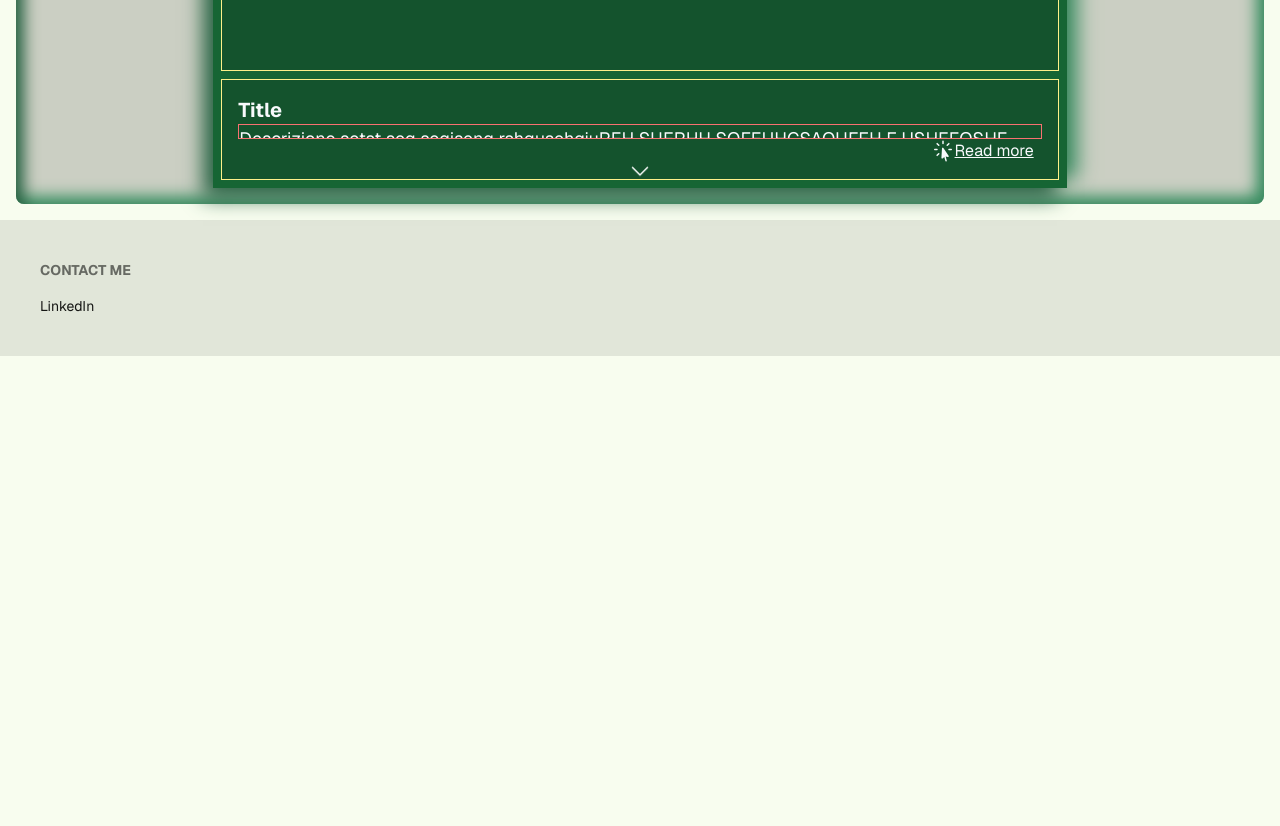
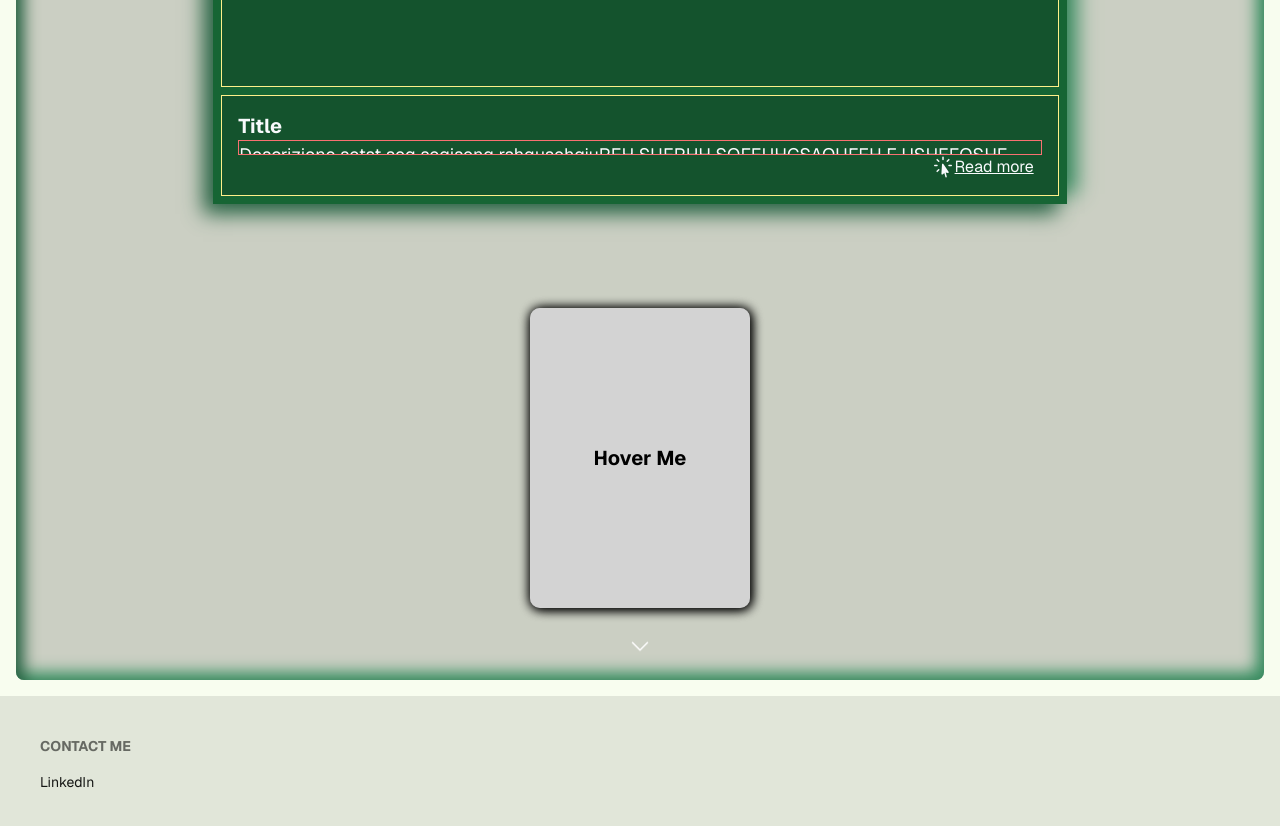
Before and after one commit to dhimiterPoison/dhimiterhelmi-old, a Next.js app: page /playground in a window 1280 px wide. Shown: the part 1380-2206 px from the top of the page. Before the commit the page ends 1736 px from the top, so only its background shows below. Built offline with nearby package versions, Linux system fonts and the light colour scheme.

Commit message:
added jest for testing

```diff
--- a/app/components/CarrerCarousel.tsx
+++ b/app/components/CarrerCarousel.tsx
@@ -257,7 +257,8 @@ const CarrerCarousel = () => {
 		<div className='carousel-slider career flex gap-4 md:gap-8 items-center justify-start lg:justify-center px-4 py-6 md:p-12 overflow-auto overscroll-none snap-proximity snap-x scroll-px-10'>
 			{experiences.map((experience, index) => {
 				return (
-					<div
+					<Link
+						href={`/career/${experience.slug}`}
 						key={experience.id}
 						id={`experience-${index}`}
 						className={`carousel-card relative flex w-72 flex-col bg-[#294f38] flex-shrink-0 justify-self-center rounded-xl
@@ -331,9 +332,9 @@ const CarrerCarousel = () => {
 							</ul>
 						</div>
 						<div className='absolute bottom-2 text-sm self-end text-white'>
-							<Link
-								href={`/career/${experience.slug}`}
-								className='flex items-center btn btn-sm border-base-100'
+							<div
+
+								className='flex items-center '
 							>
 								<svg
 									xmlns='http://www.w3.org/2000/svg'
@@ -348,9 +349,9 @@ const CarrerCarousel = () => {
 									/>
 								</svg>
 								<span className='mr-2 cursor-pointer underline'>Read more</span>
-							</Link>
+							</div>
 						</div>
-					</div>
+					</Link>
 				);
 			})}
 		</div>
--- a/app/components/ContactForm.tsx
+++ b/app/components/ContactForm.tsx
@@ -20,11 +20,11 @@ const ContactForm = () => {
 			<div className='text-lg font-light leading-3'>
 				Did you find my work interesting?
 			</div>
-			<div className='text-2xl md:text-3xl font-semibold  leading-10'>Let's get in touch!</div>
+			<div className='text-2xl md:text-3xl font-semibold  leading-10'>Let&apos;s get in touch!</div>
 			<div className='text-lg font-light leading-8'>
 				Contact me and I&apos;ll reach you out ASAP.
 				<br />
-				let's create something awesome together!
+				let&apos;s create something awesome together!
 			</div>
 			<form
 				action={submit}
--- a/app/globals.scss
+++ b/app/globals.scss
@@ -7,13 +7,11 @@ $base-200: '#205A32';
 $base-300: '#337A54';
 $base-400: '#90D8A7';
 
-
-
 body {
 	width: 100%;
 
-	--primary : #F9F871;
-	--secondary : #CC8BB8;
+	--primary: #f9f871;
+	--secondary: #cc8bb8;
 
 	--transition: 0.25s;
 	--spark: 1.8s;
@@ -215,11 +213,10 @@ body {
 // 	min-height: 0;
 // }
 
-
 .snake-container {
 	position: relative;
-    width: 100%;
-    margin: 0 auto;
+	width: 100%;
+	margin: 0 auto;
 
 	// height: min(100svh, fit-content);
 
@@ -292,3 +289,69 @@ body {
 		}
 	}
 }
+
+.book-card-test {
+	.book {
+		position: relative;
+		border-radius: 10px;
+		width: 220px;
+		height: 300px;
+		background-color: whitesmoke;
+		-webkit-box-shadow: 1px 1px 12px #000;
+		box-shadow: 1px 1px 12px #000;
+		-webkit-transform: preserve-3d;
+		-ms-transform: preserve-3d;
+		transform: preserve-3d;
+		-webkit-perspective: 2000px;
+		perspective: 2000px;
+		display: -webkit-box;
+		display: -ms-flexbox;
+		display: flex;
+		-webkit-box-align: center;
+		-ms-flex-align: center;
+		align-items: center;
+		-webkit-box-pack: center;
+		-ms-flex-pack: center;
+		justify-content: center;
+		color: #000;
+	}
+
+	.cover {
+		top: 0;
+		position: absolute;
+		background-color: lightgray;
+		width: 100%;
+		height: 100%;
+		border-radius: 10px;
+		cursor: pointer;
+		-webkit-transition: all 0.5s;
+		transition: all 0.5s;
+		-webkit-transform-origin: 0;
+		-ms-transform-origin: 0;
+		transform-origin: 0;
+		-webkit-box-shadow: 1px 1px 12px #000;
+		box-shadow: 1px 1px 12px #000;
+		display: -webkit-box;
+		display: -ms-flexbox;
+		display: flex;
+		-webkit-box-align: center;
+		-ms-flex-align: center;
+		align-items: center;
+		-webkit-box-pack: center;
+		-ms-flex-pack: center;
+		justify-content: center;
+	}
+
+	.book:hover .cover {
+		-webkit-transition: all 0.5s;
+		transition: all 0.5s;
+		-webkit-transform: rotatey(-80deg);
+		-ms-transform: rotatey(-80deg);
+		transform: rotatey(-80deg);
+	}
+
+	p {
+		font-size: 20px;
+		font-weight: bolder;
+	}
+}
--- a/app/page.tsx
+++ b/app/page.tsx
@@ -29,7 +29,7 @@ export default function Home() {
         <main
             //adding w-full fixes the horizontal scroll issue, BUUUT, it also makes the carousels
             //be restricted by the padding, id like it to continue to the end of the screen
-            className={`flex flex-col w-full py-4 md:p-8 justify-start ${GeistSans.className} scroll-smooth transition ease-linear`}
+            className={`landing-page flex flex-col w-full py-4 md:p-8 justify-start ${GeistSans.className} scroll-smooth transition ease-linear`}
         >
             <ShortPresentation />
             <MainHero />
--- a/app/playground/page.tsx
+++ b/app/playground/page.tsx
@@ -1,9 +1,12 @@
+'use client';
 import Link from 'next/link';
 import React from 'react';
 
 const page = () => {
+	const [showDetail, setShowDetail] = React.useState(false);
 	return (
-		<div className='flex flex-col gap-16 items-center py-4'>
+		<div className='p-main w-full flex p-4'>
+			<div className='flex flex-col w-full gap-16 items-center py-4 transition ease-in-out duration-100'>
 				{[1, 2, 3, 4].map((card, index) => {
 					return (
 						<div
@@ -17,7 +20,7 @@ const page = () => {
 									Descrizione setst seg segiseng rshgusehgiuREH SUERHH
 									SOFEUHGSAOUFEH F USHEFOSHF SEIHFSEFH SH SHASF{' '}
 								</span>
-							<Link href={`/career/`} className='flex items-center self-end'>
+								<div className='flex items-center self-end'>
 									<svg
 										xmlns='http://www.w3.org/2000/svg'
 										viewBox='0 0 24 24'
@@ -30,13 +33,27 @@ const page = () => {
 											clipRule='evenodd'
 										/>
 									</svg>
-								<span className='mr-2 cursor-pointer underline'>Read more</span>
-							</Link>
+									<span
+										className='mr-2 cursor-pointer underline'
+										onClick={() => setShowDetail(prevVal => !prevVal)}
+									>
+										Read more
+									</span>
+								</div>
 							</div>
 						</div>
 					);
 				})}
-
+				<div className='book-card-test py-10'>
+					<div className='book'>
+						<p>Hello</p>
+						<div className='cover'>
+							<p>Hover Me</p>
+						</div>
+					</div>
+				</div>
+			</div>
+			<div className={`${showDetail ? '' : 'hidden'} w-1/3 bg-base-200 transition ease-in-out duration-100`}></div>
 		</div>
 	);
 };
--- /dev/null
+++ b/jest.setup.ts
@@ -0,0 +1 @@
+import '@testing-library/jest-dom'
```
Also changed, not shown: jest.config.ts (added, +199 -0 lines), package.json (+9 -2 lines), 2 other files (tests, documents, lock files or other folders). Lines whose indentation alone changed are shown as unchanged.
